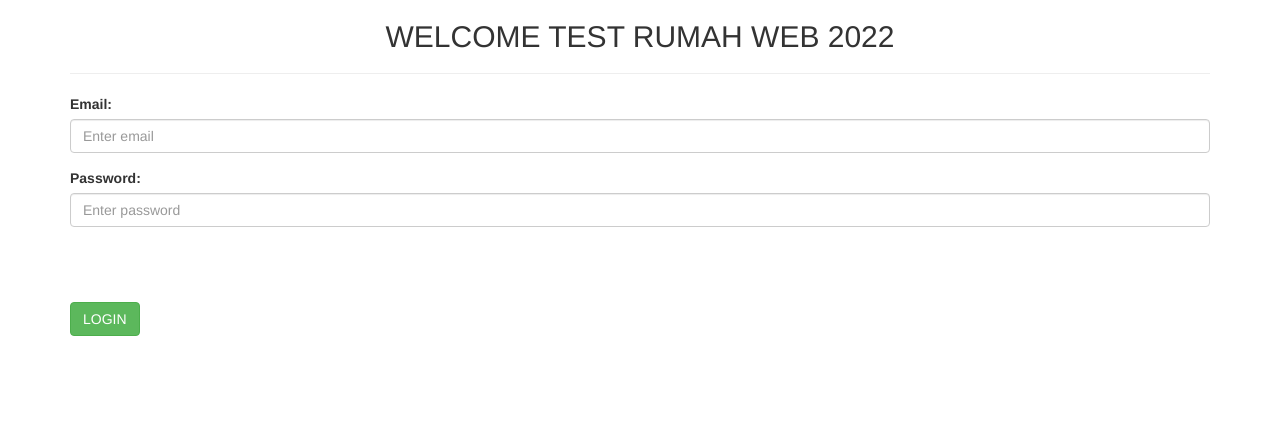
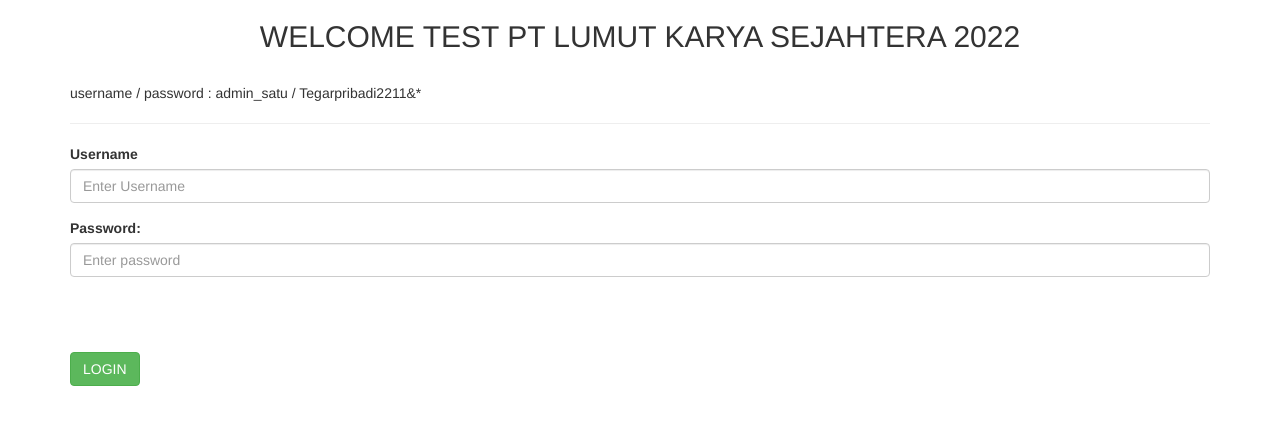
Before and after one commit to tepe16/registerku, a CodeIgniter app: page /registerku/ in a window 1280 px wide. Shown: the top 425 px of the page. Run offline with CodeIgniter, Linux system fonts and the light colour scheme.

Commit message:
scriptku

```diff
--- a/application/config/config.php
+++ b/application/config/config.php
@@ -23,7 +23,7 @@
 | a PHP script and you can easily do that on your own.
 |
 */
-$config['base_url'] = 'http://localhost/register/';
+$config['base_url'] = 'http://localhost/registerku/';
 
 /*
 |--------------------------------------------------------------------------
--- a/application/controllers/Welcome.php
+++ b/application/controllers/Welcome.php
@@ -19,11 +19,9 @@
 	 * @see https://codeigniter.com/userguide3/general/urls.html
 	 */
 
-	var $API ="";
 
     function __construct() {
         parent::__construct();
-        $this->API="https://dummyapi.io/data/v1/user";
         $this->load->library('session');
         $this->load->library('curl');
         $this->load->helper('form');
@@ -38,8 +36,8 @@
 
 
 
-		$this->form_validation->set_rules('email','Email',
-	   'trim|required|callback_email_check');
+		$this->form_validation->set_rules('username','Username',
+	   'trim|required|callback_username_check');
 		$this->form_validation->set_rules('password','Password',
 	   'trim|required|callback_password_check');
 		if($this->form_validation->run()==false){
@@ -53,7 +51,7 @@
 
 		}else{
 		 $user_session=array(
-		  'Email'      => $this->input->post('email'),
+		  'Username'      => $this->input->post('username'),
 		  'Password'      => $this->input->post('password'),
 		  'is_logged_in'  => 1
 		 );
@@ -62,16 +60,16 @@
 		}
 
 	   }
-	   public function email_check($str)
+	   public function username_check($str)
 	   {
-			   if ($str == 'tegarpribadi@rumahweb.co.id')
+			   if ($str == 'admin_satu')
 			   {
 			   return TRUE;
 
 			   }
 			   else
 			   {
-				$this->form_validation->set_message('email_check', 'email NOT "tegarpribadi@rumahweb.co.id"');
+				$this->form_validation->set_message('username_check', 'username NOT "admin_satu"');
 				return FALSE;
 			   }
 	   }
@@ -92,8 +90,8 @@
 	{
 
 
-		$data['datauser'] = json_decode($this->curl->simple_get($this->API.'/welcome'));
-        $this->load->view('home',$data);
+
+        $this->load->view('home');
 	}
 
 
--- a/application/views/welcome_message.php
+++ b/application/views/welcome_message.php
@@ -11,18 +11,20 @@
 <body>
 
 <div class="container">
-  <center><h2>WELCOME TEST RUMAH WEB 2022</h2></center>
+  <center><h2>WELCOME TEST PT LUMUT KARYA SEJAHTERA 2022</h2></center> </br>
+	username / password : admin_satu / Tegarpribadi2211&*
   <hr/>
   <?php echo validation_errors(); ?>
 	<?php echo form_open('welcome/login'); ?>
-    <div class="form-group">
-      <label for="email">Email:</label>
-      <input type="email" class="form-control" id="email" name="email" placeholder="Enter email" name="email">
+	<div class="form-group">
+      <label for="email">Username</label>
+      <input type="username" class="form-control" id="username" name="username" placeholder="Enter Username">
     </div>
     <div class="form-group">
       <label for="pwd">Password:</label>
-      <input type="password" class="form-control" id="pwd" name="password" placeholder="Enter password" name="password">
+      <input type="password" class="form-control" id="password" name="password" placeholder="Enter password" name="password">
     </div>
+
    <br/>
     <!--a href="<?= site_url('welcome/register') ?>">Create New Account ? Register Now</a--><br/><br/>
     <button type="submit" class="btn btn-success">LOGIN</button>
```
Also changed, not shown: application/views/home.php (+12 -12 lines), test_pt_lumut.sql (added, +98 -0 lines).
